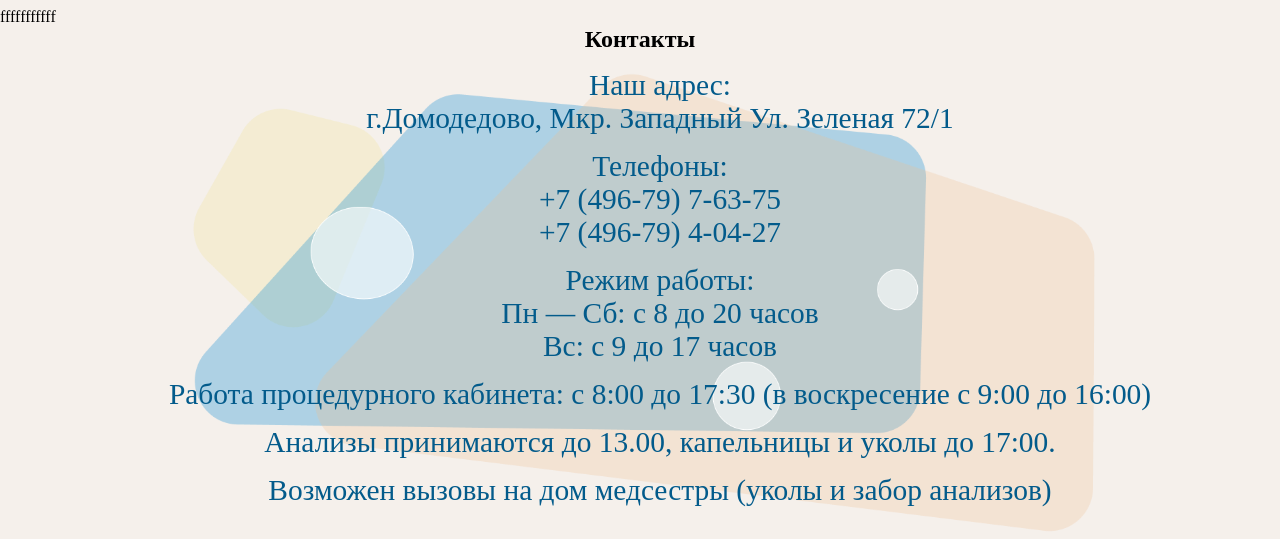
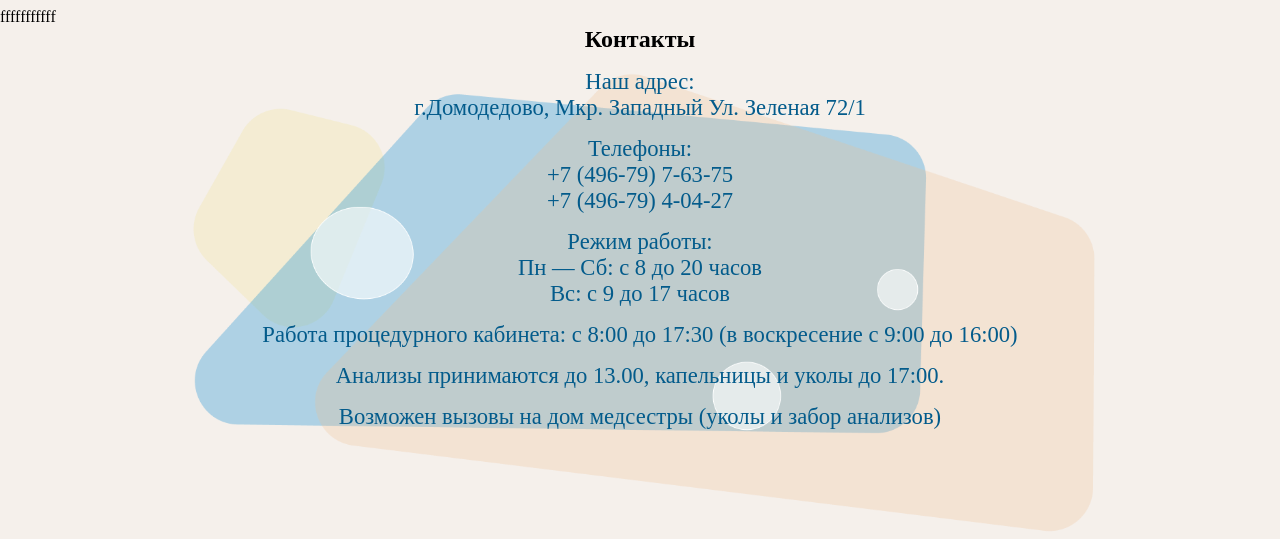
Before and after one commit to slytry/clinic.freelance, a website built with webpack: page src/html/index.html in a window 1280 px wide. Shown: the top 539 px of the page. Built offline with nearby package versions, Linux system fonts and the light colour scheme; grey boxes are pictures that could not be loaded.

Commit message:
fix: fixed the block with contacts

```diff
--- a/src/html/index.html
+++ b/src/html/index.html
@@ -14,39 +14,28 @@
         <h2 class="contacts__title">Контакты</h2>
         <ol class="contacts__list">
           <li class="contacts__list-item">
-            <span class="contacts__list-item-descrp">Наш адрес:</span>
-            <span class="contacts__list-item-descrp"
-              >г.Домодедово, Мкр. Западный Ул. Зеленая 72/1</span
-            >
+            Наш адрес: <br />
+            г.Домодедово, Мкр. Западный Ул. Зеленая 72/1
           </li>
           <li class="contacts__list-item">
-            <span class="contacts__list-item-descrp">Телефоны:</span>
-            <span class="contacts__list-item-descrp">+7 (496-79) 7-63-75</span>
-            <span class="contacts__list-item-descrp">+7 (496-79) 4-04-27</span>
+            Телефоны: <br />
+            +7 (496-79) 7-63-75 <br />
+            +7 (496-79) 4-04-27
           </li>
           <li class="contacts__list-item">
-            <span class="contacts__list-item-descrp">Режим работы: </span>
-            <span class="contacts__list-item-descrp">
-              Пн — Сб: с 8 до 20 часов</span
-            >
-            <span class="contacts__list-item-descrp">Вс: с 9 до 17 часов</span>
+            Режим работы: <br />
+            Пн — Сб: с 8 до 20 часов <br />
+            Вс: с 9 до 17 часов
           </li>
           <li class="contacts__list-item">
-            <span
-              >Работа процедурного кабинета: с 8:00 до 17:30 (в воскресение с
-              9:00 до 16:00)</span
-            >
-          </li>
-
-          <li class="contacts__list-item">
-            <span class="contacts__list-item-descrp">
-              Анализы принимаются до 13.00, капельницы и уколы до 17:00.
-            </span>
+            Работа процедурного кабинета: с 8:00 до 17:30 (в воскресение с 9:00
+            до 16:00)
           </li>
           <li class="contacts__list-item">
-            <span class="contacts__list-item-descrp"
-              >Возможен вызовы на дом медсестры (уколы и забор анализов)</span
-            >
+            Анализы принимаются до 13.00, капельницы и уколы до 17:00.
+          </li>
+          <li class="contacts__list-item">
+            Возможен вызовы на дом медсестры (уколы и забор анализов)
           </li>
         </ol>
       </section>
--- a/src/style/style.scss
+++ b/src/style/style.scss
@@ -49,12 +49,16 @@ li {
   display: flex;
   flex-direction: column;
   align-items: center;
-  margin-right: 15px;
-  margin-left: 15px;
   min-height: toRem(515);
 
   @media screen and (min-width: 400px) {
     background-image: url("/src/assets/images/backgroundContactsMax.png");
+  }
+
+  &__list {
+    margin-bottom: 20px;
+    padding-right: 15px;
+    padding-left: 15px;
   }
 
   &__list-item {
@@ -64,7 +68,8 @@ li {
     justify-content: center;
     margin-bottom: 15px;
     color: $c-contactsList;
-    font-size: fluid(15, 32);
+    font-size: fluid(15, 24);
+    text-align: center;
   }
 }
 
@@ -101,7 +106,7 @@ li {
 
   &__list-item-link {
     color: $c-footerLink;
-    font-size: fluid(15, 32);
+    font-size: fluid(15, 24);
     font-weight: 600;
   }
 }
```
Also changed, not shown: src/style/style.css, 1 other file.
